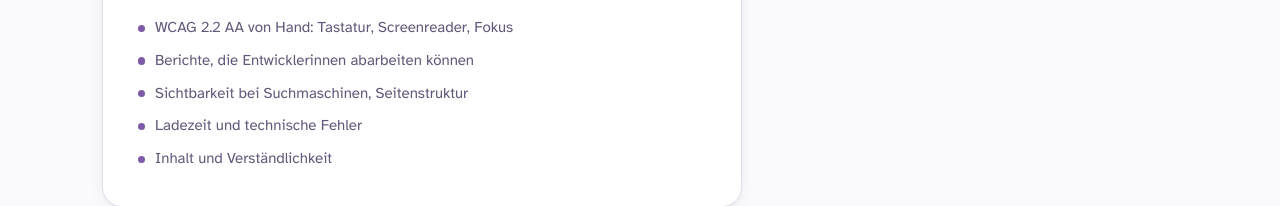
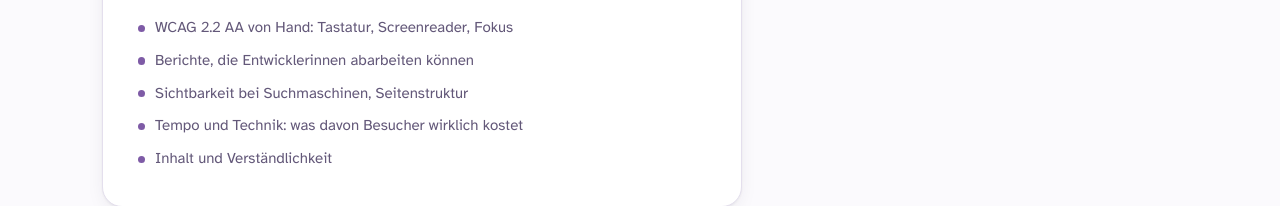
Before and after one commit to feyzakeles/allywerk, a plain HTML site: page index.html in a window 1280 px wide. Shown: the part 1554-1760 px from the top of the page. Drawn offline with Linux system fonts and the light colour scheme.

Commit message:
Doppelte Formulierung in der Personenkarte auflösen
„Ladezeit und technische Fehler“ stand sowohl bei Feyzas Fähigkeiten
als auch bei „Das Werkzeug“. Dort gehört es hin – das misst das
Werkzeug wirklich. In der Personenkarte steht jetzt, was sie mit den
Messwerten anfängt: „Tempo und Technik: was davon Besucher wirklich
kostet“.

Damit ist auf der Seite keine Textstelle mehr doppelt, außer der
Kontrastschwelle im Beispielkasten – die gehört dreimal dorthin.

Co-Authored-By: Claude Opus 5 <noreply@anthropic.com>

```diff
--- a/index.html
+++ b/index.html
@@ -119,7 +119,7 @@
             <li>WCAG 2.2 AA von Hand: Tastatur, Screenreader, Fokus</li>
             <li>Berichte, die Entwicklerinnen abarbeiten können</li>
             <li>Sichtbarkeit bei Suchmaschinen, Seitenstruktur</li>
-            <li>Ladezeit und technische Fehler</li>
+            <li>Tempo und Technik: was davon Besucher wirklich kostet</li>
             <li>Inhalt und Verständlichkeit</li>
           </ul>
         </article>
```
